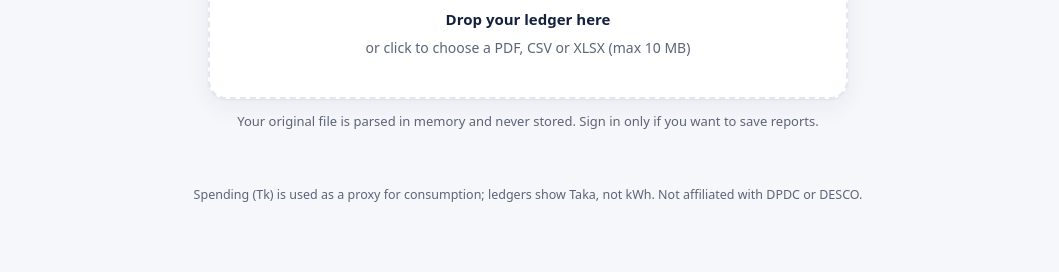
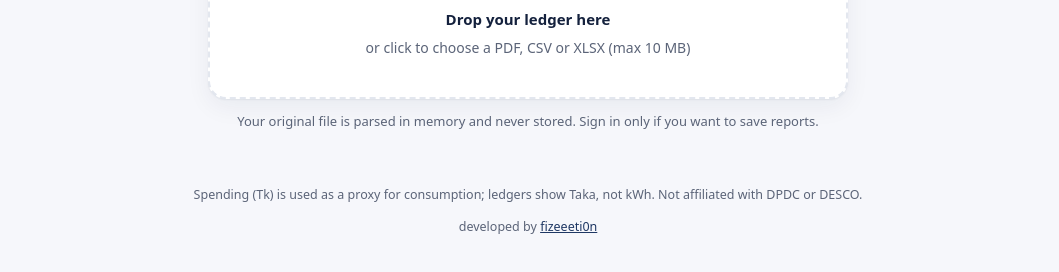
Before and after one commit to fizeeeti0n/VoltLedger, a plain HTML site: page frontend/index.html in a window 1280 px wide. Shown: the part 358-630 px from the top of the page, without its empty margins (112-1171 px from the left). Drawn offline with Linux system fonts and the light colour scheme; files that its build step writes are made by us from their sources; no server answers; files whose address does not match are found by name.

Commit message:
Update index.html

```diff
--- a/frontend/index.html
+++ b/frontend/index.html
@@ -50,6 +50,8 @@
 
 <footer class="wrap foot">
   Spending (Tk) is used as a proxy for consumption; ledgers show Taka, not kWh. Not affiliated with DPDC or DESCO.
+    <p>developed by <a href="https://fizeeeti0n.vercel.app" target="_blank" rel="noopener noreferrer">fizeeeti0n</a></p>
+
 </footer>
 
 <script src="/static/vendor/chart.umd.js"></script>
```
